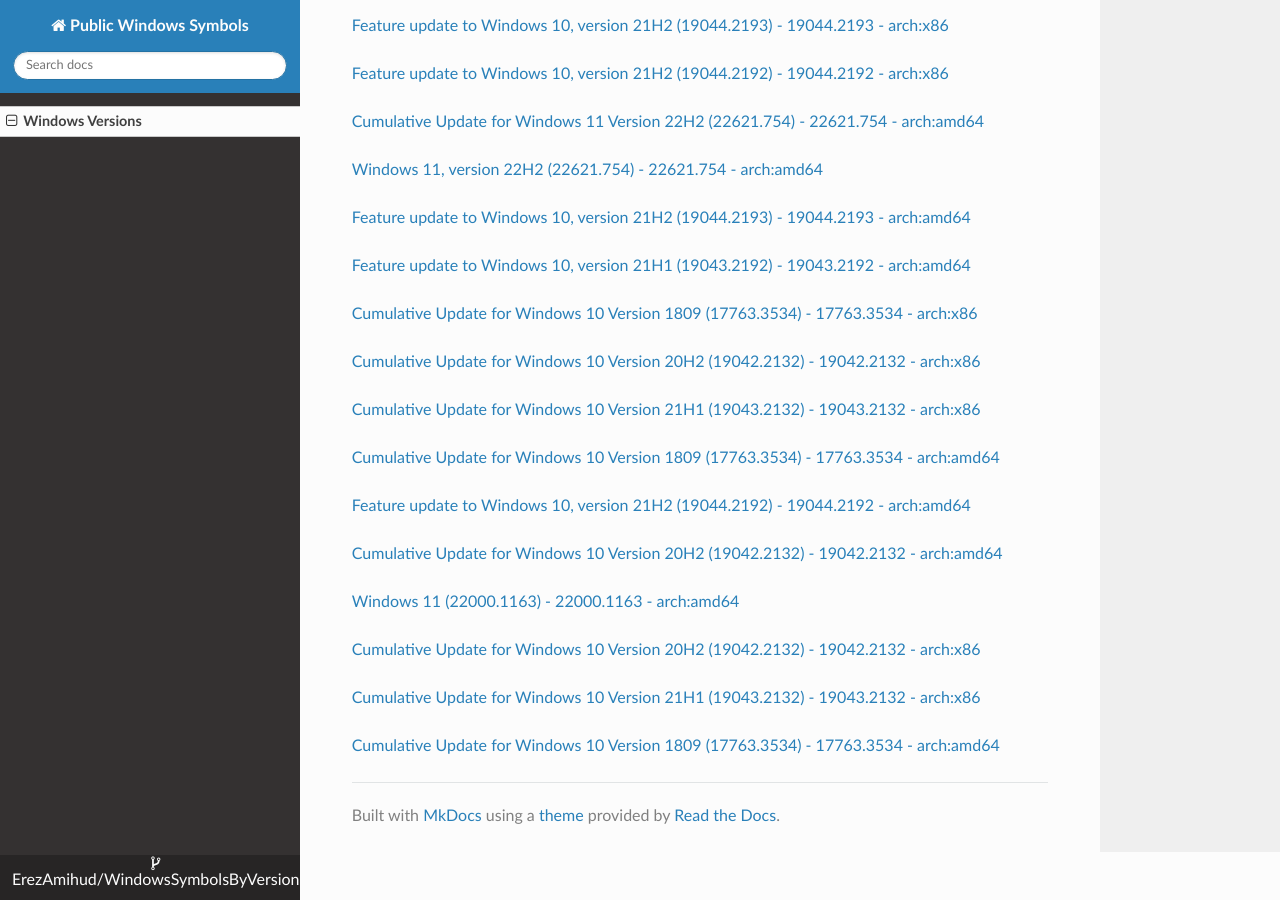
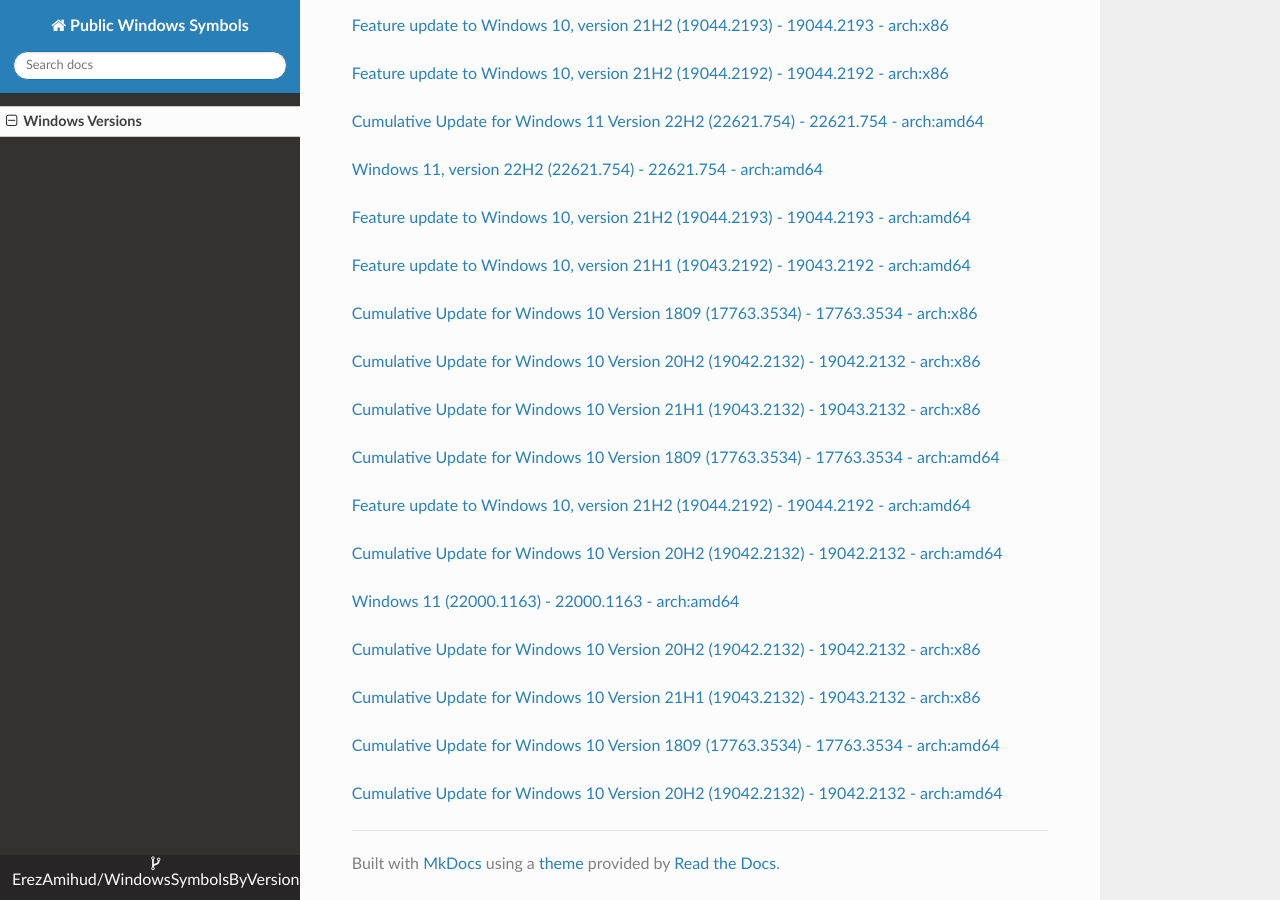
Before and after one commit to ErezAmihud/WindowsSymbolsByVersion, an MkDocs documentation site: the page built from docs/index.md, in a window 1280 px wide and 900 px high, scrolled down 48581 px. Built offline with MkDocs 1.6.1, drawn with Linux system fonts in a browser that asks for light colours; nearby versions of some CDN libraries.

Commit message:
Automated commit, add manifest for ab125414-104b-473b-8c43-820ec8150edb

```diff
--- a/docs/index.md
+++ b/docs/index.md
@@ -2863,3 +2863,6 @@
 
 
 [Cumulative Update for Windows 10 Version 1809 (17763.3534) - 17763.3534 - arch:amd64](https://github.com/ErezAmihud/WindowsSymbolsByVersion/blob/main/manifests/e3e0073c-1c6d-49df-b0bc-cec3cce53853.manifest)
+
+
+[Cumulative Update for Windows 10 Version 20H2 (19042.2132) - 19042.2132 - arch:amd64](https://github.com/ErezAmihud/WindowsSymbolsByVersion/blob/main/manifests/ab125414-104b-473b-8c43-820ec8150edb.manifest)
```
Also changed, not shown: process_builds.json (+1 -1 lines).
